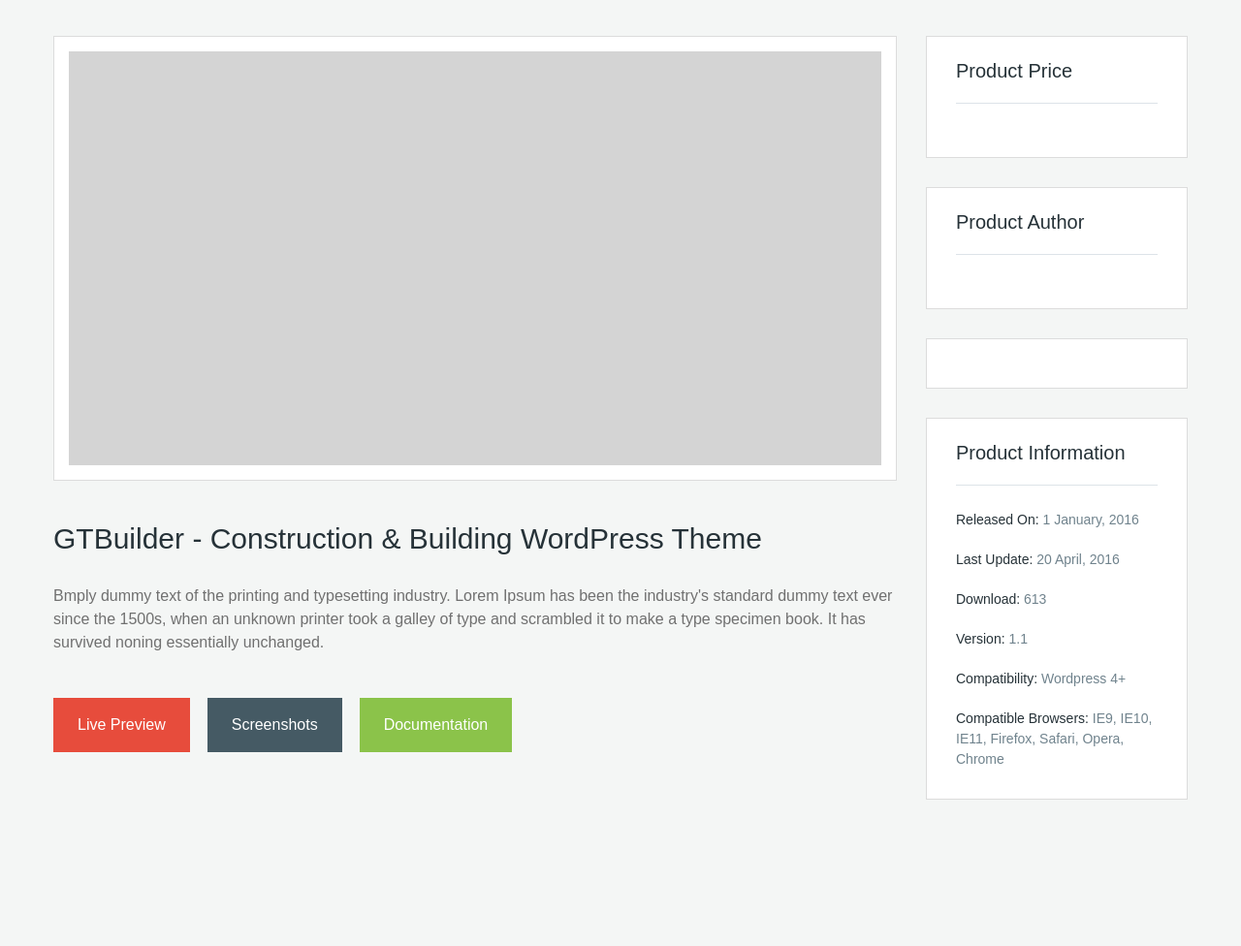
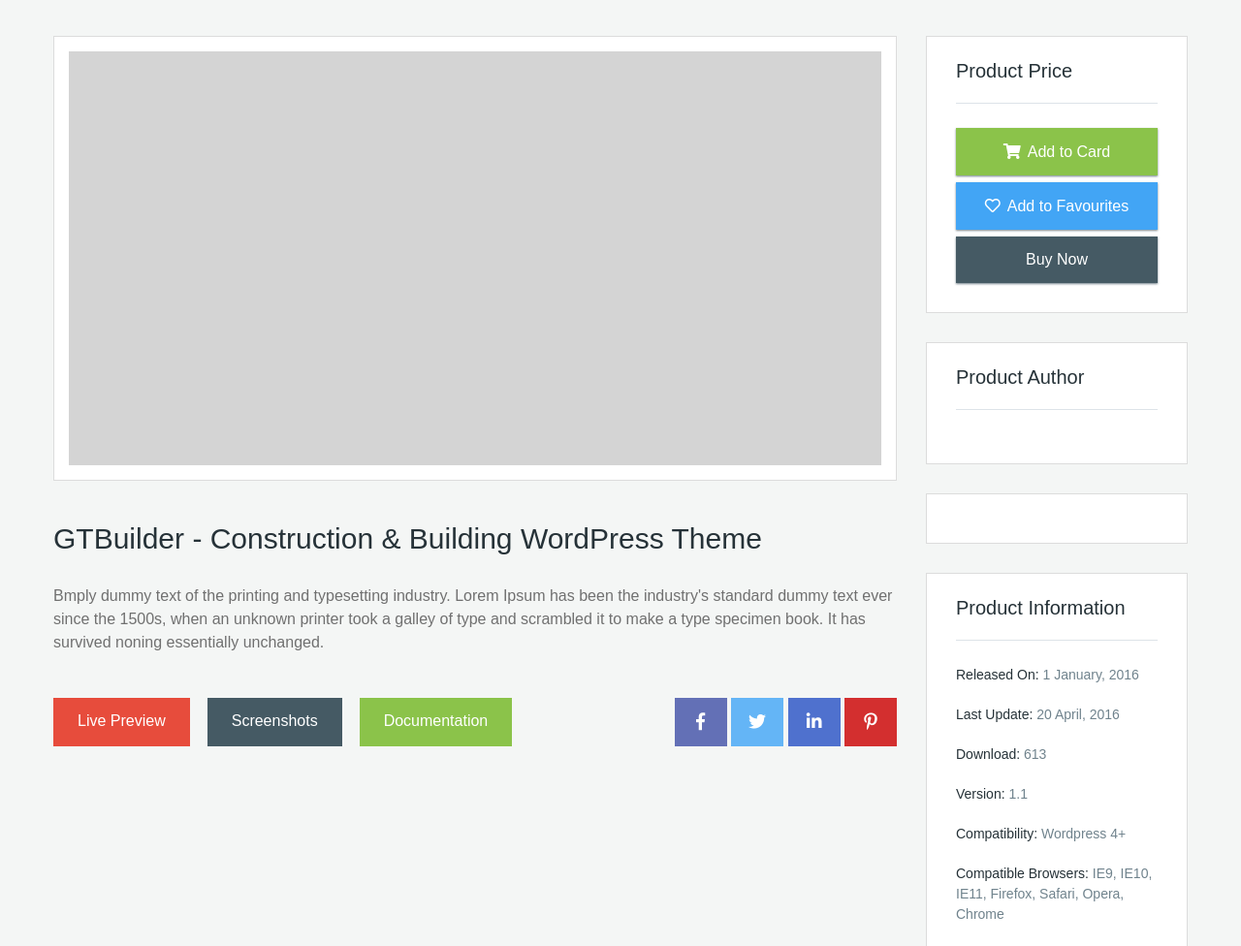
Before and after one commit to KrystynaKoryagina/FOXTAR-market, a website: page app/product-details.html in a window 1280 px wide. Shown: the part 480-1456 px from the top of the page at 97% size. Before the commit the page ends 1305 px from the top, so only its background shows below. Drawn offline with nearby package versions, Linux system fonts and the light colour scheme; a web font is replaced by a local one.

Commit message:
create btn for product details

```diff
--- a/app/css/style.css
+++ b/app/css/style.css
@@ -57,8 +57,28 @@
     background-color: #455a64;
 }
 
-.bg-light-grey {
-    background-color: #f8f8f8;
+.bg-ligth-marengo {
+    background-color: #546e7a;
+}
+
+.bg-violet {
+    background-color: #6370b6;
+}
+
+.bg-ligth-blue {
+    background-color: #64b5f6;
+}
+
+.bg-blue {
+    background-color: #4f71ce;
+}
+
+.bg-steel-blue {
+    background-color: #42a5f5;
+}
+
+.bg-crimson {
+    background-color: #d32f2f;
 }
 
 .border-grey {
@@ -110,9 +130,9 @@
 }
 
 .large-btn {
-    padding: 16px 20px;
+    padding: 16px 25px;
     font-family: 'robotomedium', sans-serif;
-    font-size: .9375rem;
+    font-size: 1rem;
 }
 /* ========== Button end ========== */
 
@@ -610,6 +630,16 @@
     margin-right: 13px;
 }
 
+.aside-section .btn {
+    width: 100%;
+    text-align: center;
+}
+
+.all-items-wrap .aside-section .btn {
+    margin-top: 16px;
+    font-size: .9375rem;
+}
+
 .aside-section .category-item-count {
     color: #90a4ae;
 }
@@ -673,10 +703,18 @@
     margin-right: 0;
 }
 
-.all-items-wrap .aside-section .btn {
-    width: 100%;
-    margin-top: 16px;
-    text-align: center;
+.aside-section.product-price-section .btn {
+    -webkit-box-shadow: 0 1px 2px rgba(69, 90, 100, .75);
+       -moz-box-shadow: 0 1px 2px rgba(69, 90, 100, .75);
+            box-shadow: 0 1px 2px rgba(69, 90, 100, .75);
+}
+
+.aside-section.product-price-section .btn + .btn {
+    margin-top: 7px;
+}
+
+.aside-section.product-price-section i {
+    margin-right: 7px;
 }
 
 .product-info-list li {
@@ -806,14 +844,18 @@
     margin-top: 45px;
 }
 
-.product-btn {
-    padding: 20px 25px;
-    font-family: 'robotomedium', sans-serif;
-    font-size: 1rem;
+.product-links .btn + .btn {
+    margin-left: 18px;
 }
 
-.product-btn + .product-btn {
-    margin-left: 18px;
+.product-social a {
+    display: inline-block;
+    width: 54px;
+    height: 50px;
+    font-size: 1.125rem;
+    color: #fff;
+    text-align: center;
+    line-height: 50px;
 }
 /* ========== Product links end ========== */
 
--- a/app/product-details.html
+++ b/app/product-details.html
@@ -301,14 +301,14 @@
                             </div>
                             <!-- /.product-description -->
                             <div class="product-links d-flex">
-                                <a href="#" class="btn product-btn bg-red">Live Preview</a>
-                                <a href="#" class="btn product-btn bg-marengo">Screenshots</a>
-                                <a href="#" class="btn product-btn bg-green">Documentation</a>
+                                <a href="#" class="btn large-btn bg-red">Live Preview</a>
+                                <a href="#" class="btn large-btn bg-marengo">Screenshots</a>
+                                <a href="#" class="btn large-btn bg-green">Documentation</a>
                                 <nav class="product-social ml-auto">
-                                    <a href="#"></a>
-                                    <a href="#"></a>
-                                    <a href="#"></a>
-                                    <a href="#"></a>
+                                    <a href="#" class="bg-violet"><i class="fab fa-facebook-f"></i></a>
+                                    <a href="#" class="bg-ligth-blue"><i class="fab fa-twitter"></i></a>
+                                    <a href="#" class="bg-blue"><i class="fab fa-linkedin-in"></i></a>
+                                    <a href="#" class="bg-crimson"><i class="fab fa-pinterest-p"></i></a>
                                 </nav>
                                 <!-- /.product-social -->
                             </div>
@@ -319,8 +319,11 @@
                     <!-- /.col-md-9 -->
                     <div class="col-md-3">
                         <aside id="aside">
-                            <div class="aside-section bg-white border-grey">
+                            <div class="aside-section product-price-section bg-white border-grey">
                                 <h3 class="aside-title">Product Price</h3>
+                                <a href="#" class="btn large-btn bg-green"><i class="fas fa-shopping-cart"></i>Add to Card</a>
+                                <a href="#" class="btn large-btn bg-steel-blue"><i class="far fa-heart"></i>Add to Favourites</a>
+                                <a href="#" class="btn large-btn bg-marengo">Buy Now</a>
                             </div>
                             <!-- /.aside-section -->
                             <div class="aside-section bg-white border-grey">
--- a/src/css/style.css
+++ b/src/css/style.css
@@ -57,8 +57,28 @@
     background-color: #455a64;
 }
 
-.bg-light-grey {
-    background-color: #f8f8f8;
+.bg-ligth-marengo {
+    background-color: #546e7a;
+}
+
+.bg-violet {
+    background-color: #6370b6;
+}
+
+.bg-ligth-blue {
+    background-color: #64b5f6;
+}
+
+.bg-blue {
+    background-color: #4f71ce;
+}
+
+.bg-steel-blue {
+    background-color: #42a5f5;
+}
+
+.bg-crimson {
+    background-color: #d32f2f;
 }
 
 .border-grey {
@@ -108,9 +128,9 @@
 }
 
 .large-btn {
-    padding: 16px 20px;
+    padding: 16px 25px;
     font-family: 'robotomedium', sans-serif;
-    font-size: .9375rem;
+    font-size: 1rem;
 }
 /* ========== Button end ========== */
 
@@ -585,6 +605,16 @@
     margin-right: 13px;
 }
 
+.aside-section .btn {
+    width: 100%;
+    text-align: center;
+}
+
+.all-items-wrap .aside-section .btn {
+    margin-top: 16px;
+    font-size: .9375rem;
+}
+
 .aside-section .category-item-count {
     color: #90a4ae;
 }
@@ -641,10 +671,16 @@
     margin-right: 0;
 }
 
-.all-items-wrap .aside-section .btn {
-    width: 100%;
-    margin-top: 16px;
-    text-align: center;
+.aside-section.product-price-section .btn {
+    box-shadow: 0 1px 2px rgba(69, 90, 100, .75);
+}
+
+.aside-section.product-price-section .btn + .btn {
+    margin-top: 7px;
+}
+
+.aside-section.product-price-section i {
+    margin-right: 7px;
 }
 
 .product-info-list li {
@@ -767,14 +803,18 @@
     margin-top: 45px;
 }
 
-.product-btn {
-    padding: 20px 25px;
-    font-family: 'robotomedium', sans-serif;
-    font-size: 1rem;
+.product-links .btn + .btn {
+    margin-left: 18px;
 }
 
-.product-btn + .product-btn {
-    margin-left: 18px;
+.product-social a {
+    display: inline-block;
+    width: 54px;
+    height: 50px;
+    font-size: 1.125rem;
+    color: #fff;
+    text-align: center;
+    line-height: 50px;
 }
 /* ========== Product links end ========== */
 
```
Also changed, not shown: app/css/style.min.css.
